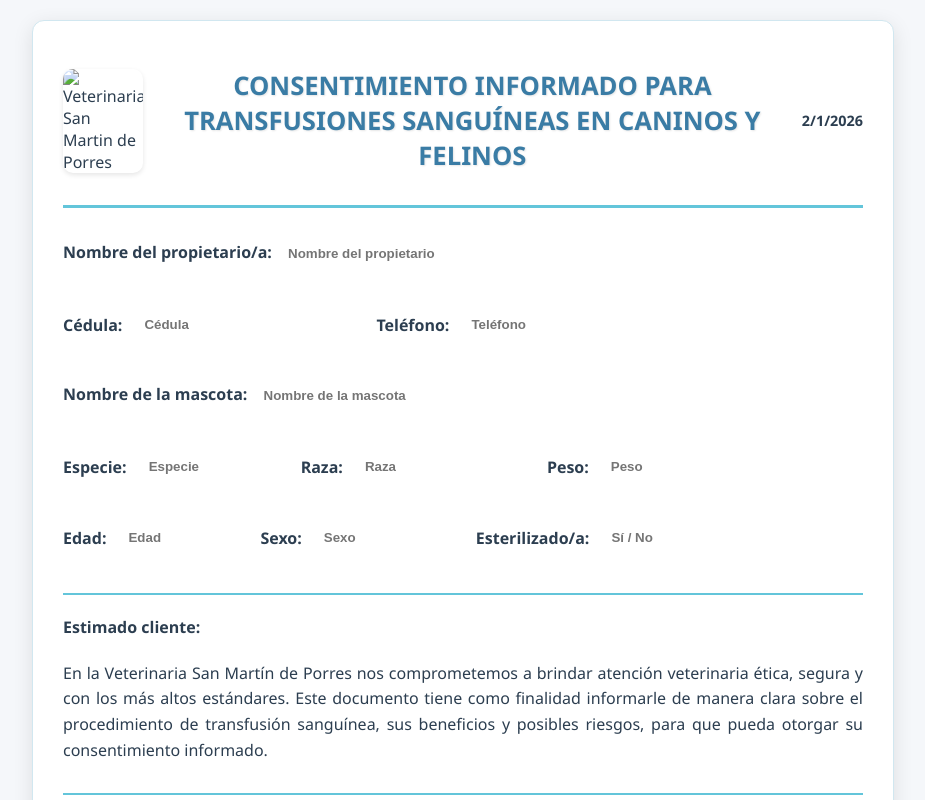
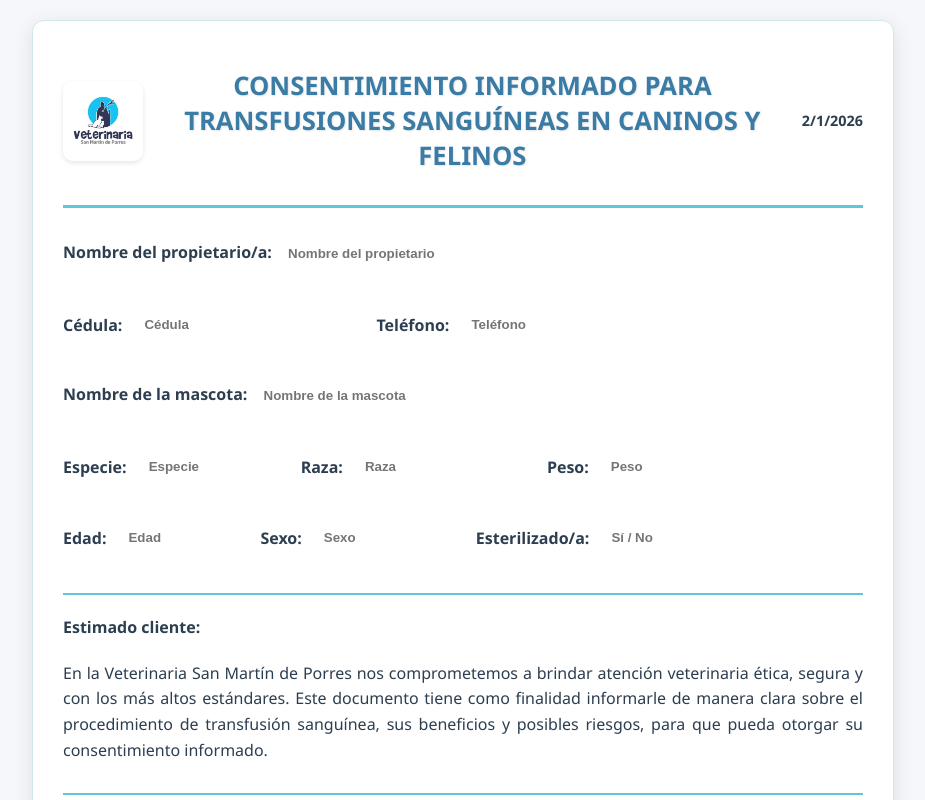
Before and after one commit to SoporteVet/consultas_sistema, a plain HTML site: page modules/laboratorio/pages/transfusion.html in a window 1280 px wide. Shown: the top 800 px of the page, without its empty margins (177-1102 px from the left). Drawn offline with nearby package versions, Linux system fonts and the light colour scheme; the site is published under a folder, as on GitHub Pages, so addresses that start at the root find nothing.

Commit message:
Update logo image paths in transfusion.html

```diff
--- a/modules/laboratorio/pages/transfusion.html
+++ b/modules/laboratorio/pages/transfusion.html
@@ -51,7 +51,7 @@
         </div>
 
         <div class="header">
-            <img src="/img/logo.jpg" alt="Veterinaria San Martin de Porres" class="logo">
+            <img src="../img/logo.jpg" alt="Veterinaria San Martin de Porres" class="logo">
             <h1>CONSENTIMIENTO INFORMADO PARA TRANSFUSIONES SANGUÍNEAS EN CANINOS Y FELINOS</h1>
             <div id="shortDate" class="date-short"></div>
         </div>
@@ -129,7 +129,7 @@
     <!-- PÁGINA 2 -->
     <div class="container page-break" id="transfusionPage2">
         <div class="header">
-            <img src="/img/logo.jpg" alt="Veterinaria San Martin de Porres" class="logo">
+            <img src="../img/logo.jpg" alt="Veterinaria San Martin de Porres" class="logo">
             <h1>CONSENTIMIENTO INFORMADO PARA TRANSFUSIONES SANGUÍNEAS EN CANINOS Y FELINOS</h1>
             <div style="font-size:0.9rem;font-weight:bold;">Página 2</div>
         </div>
@@ -188,7 +188,7 @@
     <!-- PÁGINA 3 - OBSERVACIONES/PADECIMIENTOS PREVIOS -->
     <div class="container" id="transfusionPage3">
         <div class="header">
-            <img src="/img/logo.jpg" alt="Veterinaria San Martin de Porres" class="logo">
+            <img src="../img/logo.jpg" alt="Veterinaria San Martin de Porres" class="logo">
             <h1>OBSERVACIONES / PADECIMIENTOS PREVIOS</h1>
             <div id="shortDate3" class="date-short"></div>
         </div>
```
